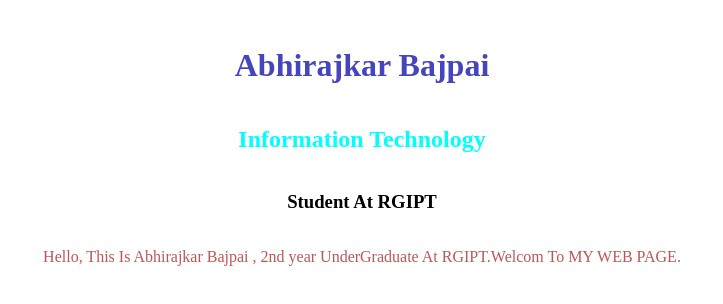
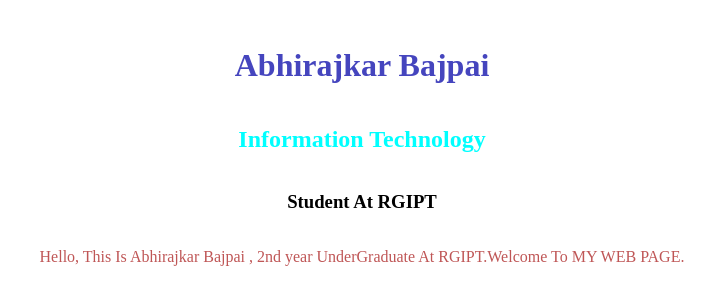
Before and after one commit to AbhirajkarBajpai/WebTechnology_LabTask, a plain HTML site: page Q1.html in a window 1280 px wide. Shown: the full height of the page, 278-1001 px from the left. Drawn offline with Linux system fonts and the light colour scheme.

Commit message:
Update Q1.html

```diff
--- a/Q1.html
+++ b/Q1.html
@@ -28,6 +28,6 @@
     <h1>Abhirajkar Bajpai</h1>
     <h2>Information Technology</h2>
     <h3>Student At RGIPT</h3>
-    <p>Hello, This Is Abhirajkar Bajpai , 2nd year UnderGraduate At RGIPT.Welcom To MY WEB PAGE.</p></div>
+    <p>Hello, This Is Abhirajkar Bajpai , 2nd year UnderGraduate At RGIPT.Welcome To MY WEB PAGE.</p></div>
 </body>
 </html>
```
